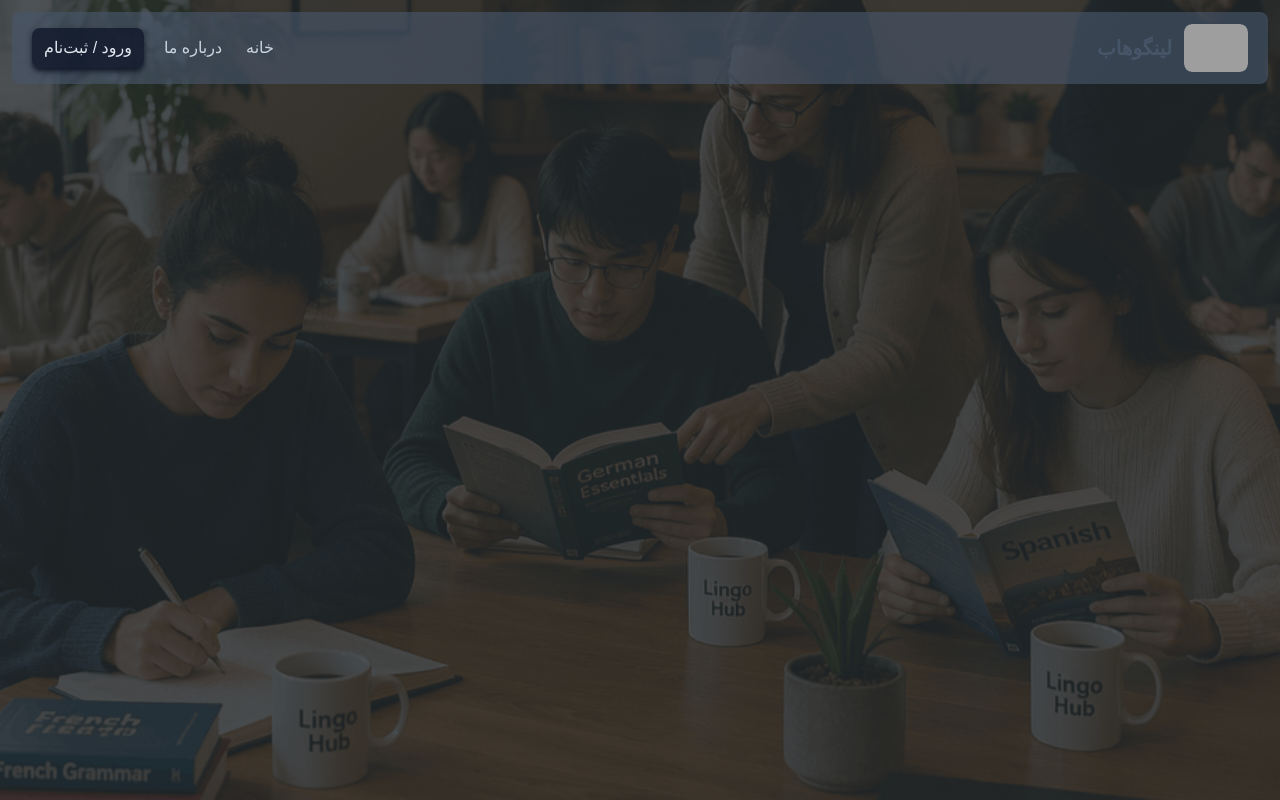
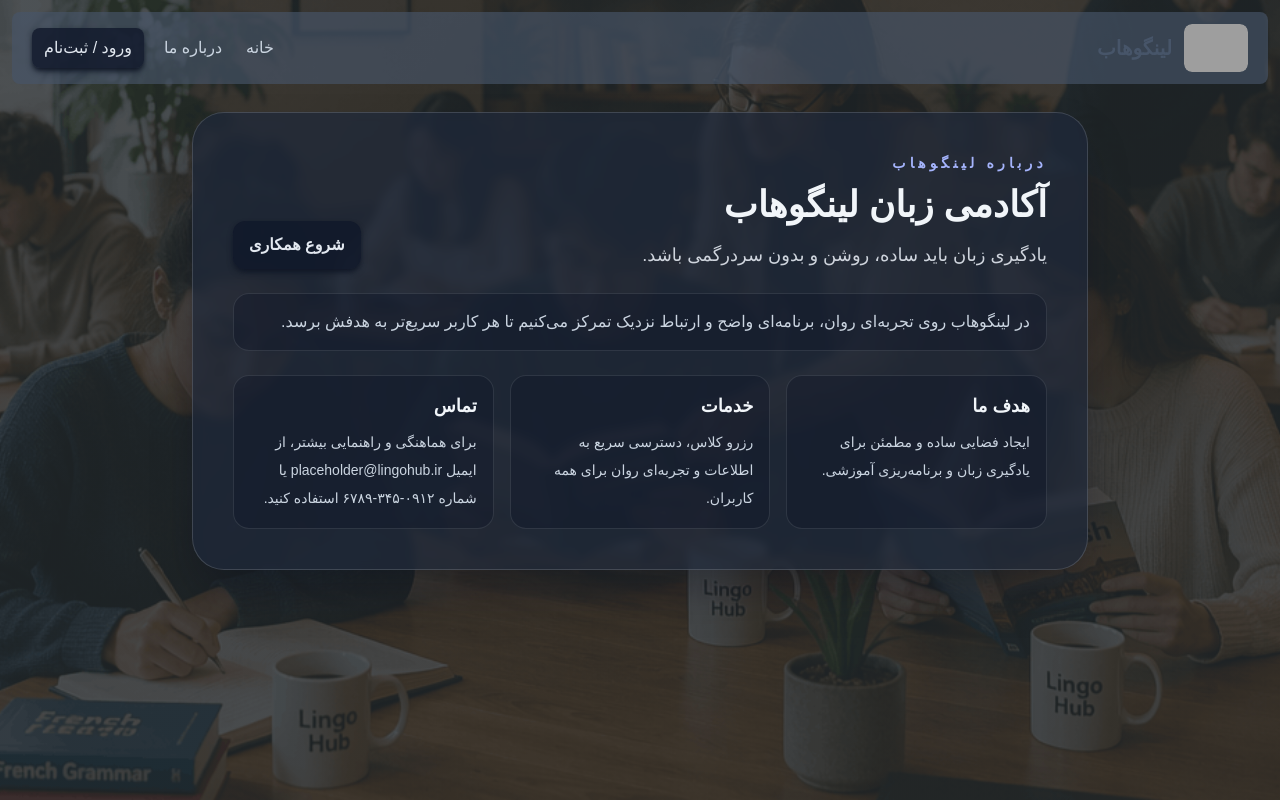
Before and after one commit to DevMasen/lingo-hub, a React (Vite) app in the folder frontend/: page /about-us in a window 1280 px wide. Built offline with nearby package versions, Linux system fonts and the light colour scheme; no server answers; grey boxes are pictures that could not be loaded; a web font is replaced by a local one.

Commit message:
feat: AboutUs page implemented

```diff
--- a/frontend/src/pages/AboutUs.jsx
+++ b/frontend/src/pages/AboutUs.jsx
@@ -1,11 +1,27 @@
 import HeroBackground from '../ui/HeroBackground';
+import HomeButton from '../ui/HomeButton';
 import PageNav from '../ui/PageNav';
 //---
+
+const aboutHighlights = [
+  {
+    title: 'هدف ما',
+    body: 'ایجاد فضایی ساده و مطمئن برای یادگیری زبان و برنامه‌ریزی آموزشی.',
+  },
+  {
+    title: 'خدمات',
+    body: 'رزرو کلاس، دسترسی سریع به اطلاعات و تجربه‌ای روان برای همه کاربران.',
+  },
+  {
+    title: 'تماس',
+    body: 'برای هماهنگی و راهنمایی بیشتر، از ایمیل placeholder@lingohub.ir یا شماره ۰۹۱۲-۳۴۵-۶۷۸۹ استفاده کنید.',
+  },
+];
 
 function AboutUs() {
   //! Main JSX
   return (
-    <div className="overflow-y-hidden">
+    <div className="min-h-dvh overflow-y-auto">
       <HeroBackground
         src={'/aboutus-bg.png'}
         placeholderSrc={
@@ -13,6 +29,49 @@ function AboutUs() {
         }
       >
         <PageNav />
+        <main className="flex items-center justify-center px-4 pb-10 pt-6 sm:px-6 sm:pt-4">
+          <section className="w-full max-w-4xl rounded-[2rem] border border-white/15 bg-slate-800/70 p-6 shadow-2xl shadow-slate-950/35 backdrop-blur-sm sm:p-8 lg:p-10">
+            <div className="flex flex-col gap-5 lg:flex-row lg:items-end lg:justify-between">
+              <div className="max-w-2xl">
+                <p className="text-sm font-semibold tracking-[0.3em] text-indigo-300">
+                  درباره لینگوهاب
+                </p>
+                <h1 className="mt-3 text-3xl font-bold leading-tight text-slate-100 sm:text-4xl">
+                  آکادمی زبان لینگوهاب
+                </h1>
+                <p className="mt-4 text-base leading-8 text-slate-200/90 sm:text-lg">
+                  یادگیری زبان باید ساده، روشن و بدون سردرگمی باشد.
+                </p>
+              </div>
+
+              <HomeButton
+                to="/login"
+                className="w-full rounded-xl px-4 py-3 text-base font-semibold sm:w-auto"
+              >
+                شروع همکاری
+              </HomeButton>
+            </div>
+
+            <div className="mt-6 rounded-2xl border border-white/10 bg-slate-900/40 p-4 text-right">
+              <p className="text-sm leading-8 text-slate-300 sm:text-base">
+                در لینگوهاب روی تجربه‌ای روان، برنامه‌ای واضح و ارتباط نزدیک تمرکز می‌کنیم تا هر
+                کاربر سریع‌تر به هدفش برسد.
+              </p>
+            </div>
+
+            <div className="mt-6 grid gap-4 md:grid-cols-3">
+              {aboutHighlights.map((item) => (
+                <article
+                  key={item.title}
+                  className="rounded-2xl border border-white/10 bg-slate-900/40 p-4 text-right"
+                >
+                  <h2 className="text-lg font-semibold text-slate-100">{item.title}</h2>
+                  <p className="mt-2 text-sm leading-7 text-slate-300">{item.body}</p>
+                </article>
+              ))}
+            </div>
+          </section>
+        </main>
       </HeroBackground>
     </div>
   );
```
